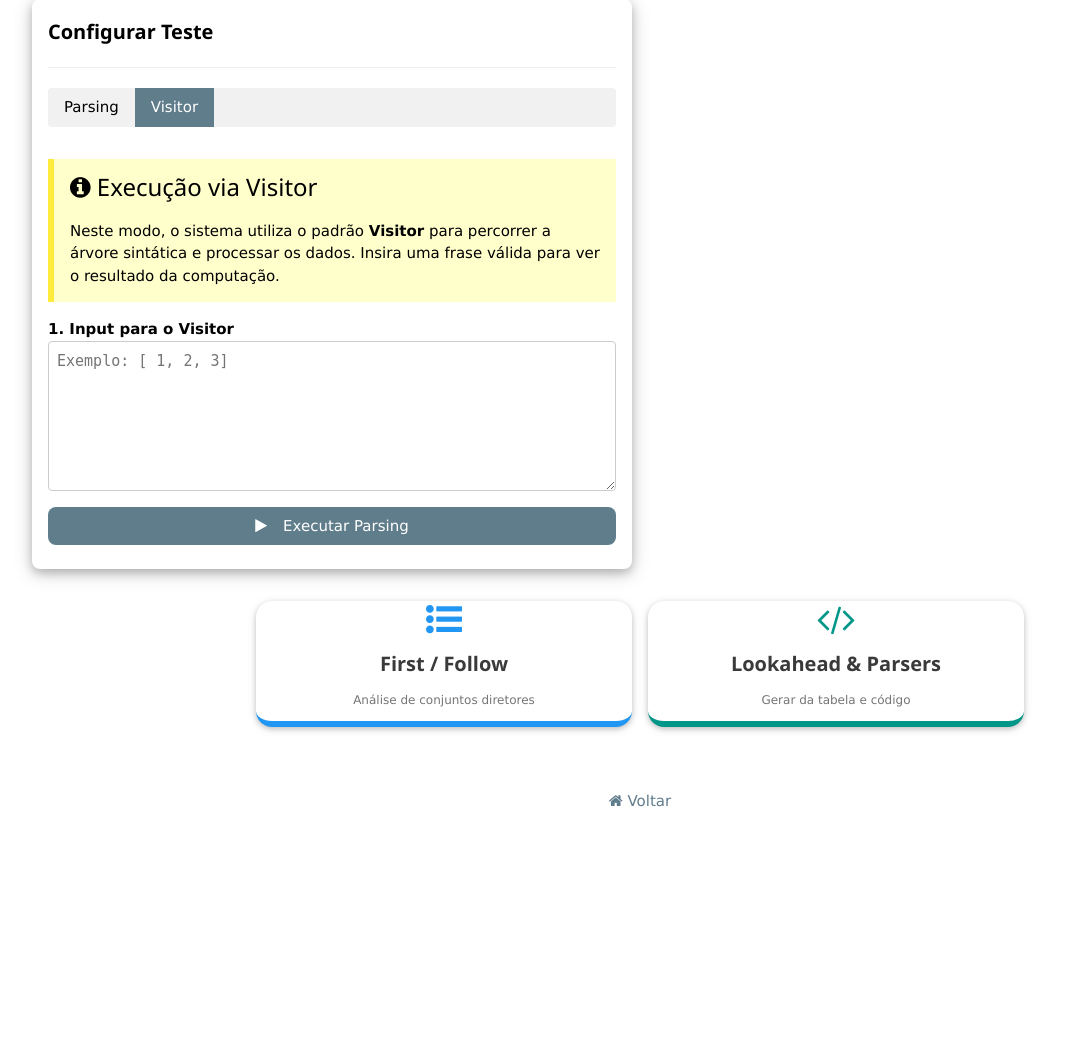
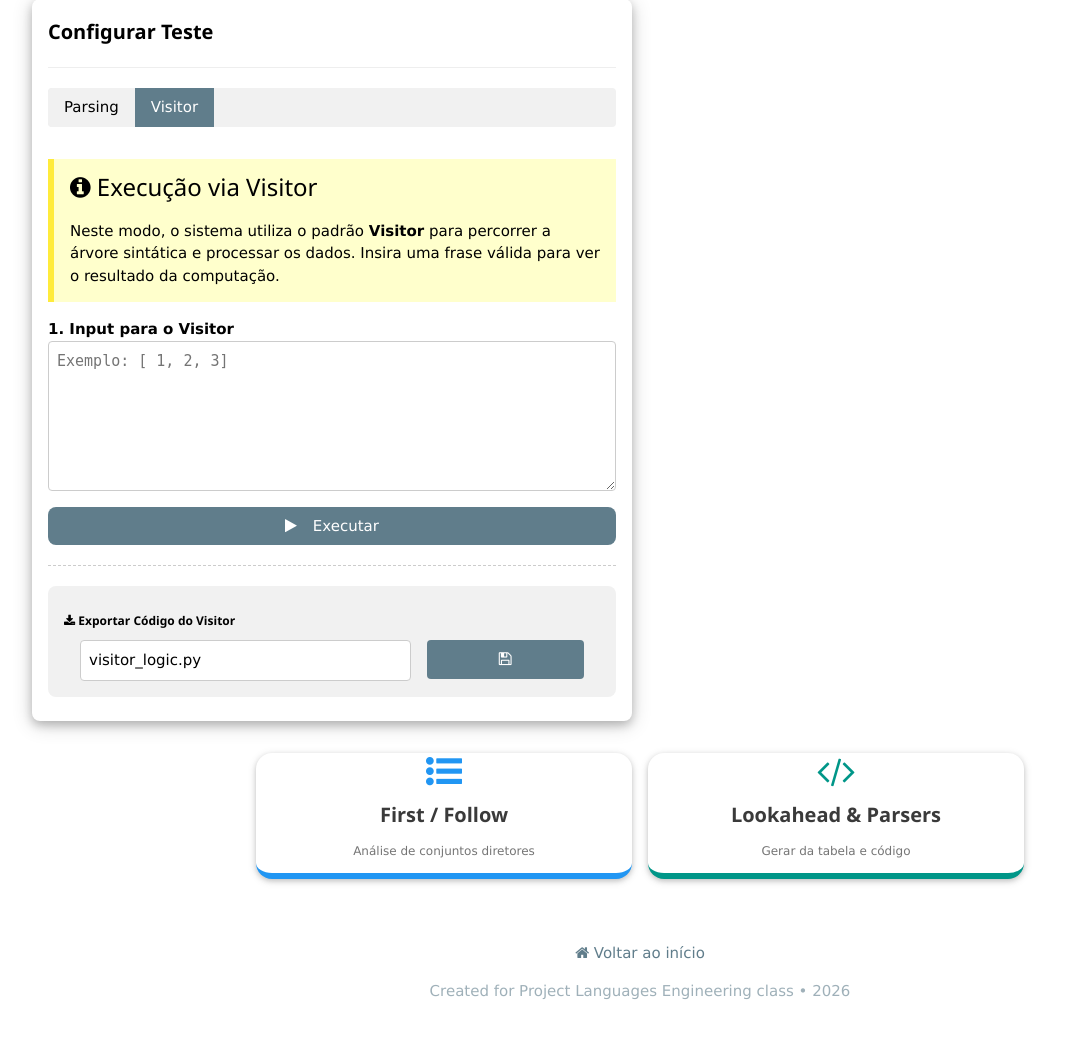
Before and after one commit to Guilhermepp4/PROJ_EL, a Flask app: page /test in a window 1280 px wide. Shown: the part 130-1180 px from the top of the page, without its empty margins (0-1065 px from the left). Before the commit the page ends 937 px from the top, so only its background shows below. Run offline with Flask 3, Linux system fonts and the light colour scheme; the visitor is signed in with stand-in values (Sample User, id 1).

Commit message:
Visitor finished

```diff
--- a/Projeto/app.py
+++ b/Projeto/app.py
@@ -7,7 +7,10 @@ import subprocess
 import sys
 import tempfile
 import os
+import uuid
+import importlib.util
 
+sys.dont_write_bytecode = True
 sys.path.insert(0, 'src')
 
 from classes_parser import (Init, Regra, Producoes)
@@ -16,6 +19,7 @@ from parser_grammar import parser_gram
 from main import conflitos, GRAMMAR_EXAMPLE
 from parser_table import gera_parser_TopDown
 from parser_rec import gera_parser_recursivo
+from my_visitor import gera_visitor
 
 app = Flask(__name__)
 
@@ -25,8 +29,7 @@ data_iso = data_hora_local.strftime('"%Y-%m-%dT%H:%M:%S')
 app.secret_key = 'uma_chave'
 
 
-def gerar_codigo_do_parser(grammar, type):
-    parser_grama = parser_gram(grammar)
+def gerar_codigo_do_parser(parser_grama, type):
     first = compute_first(parser_grama)
     follow = compute_follow(first, parser_grama)
     if type == 'Table':
@@ -186,6 +189,15 @@ def generate_parser():
 
     return response
 
+@app.route('/set_mode/visitor')
+def set_mode_visitor():
+    session['mode'] = 'visitor'
+    return redirect('/test')
+
+@app.route('/set_mode/parsing')
+def set_mode_parsing():
+    session['mode'] = 'parsing'
+    return redirect('/test')
 
 @app.route('/test')
 def test_page():
@@ -193,10 +205,12 @@ def test_page():
 
 @app.route('/run_test', methods=['POST'])
 def run_test():
+    gramma = session.get('grammar_text')
     parser_type = request.form.get('parser_type')
     test_input = request.form.get('test_input', '').strip()
 
-    codigo_gerado = gerar_codigo_do_parser(session.get('grammar_text'), parser_type)
+    parser_gramma = parser_gram(gramma)
+    codigo_gerado = gerar_codigo_do_parser(parser_gramma, parser_type)
 
     # 2. Criar um ficheiro temporário para o código e outro para o input
     with tempfile.NamedTemporaryFile(suffix=".py", delete=False, mode='w', encoding='utf-8') as pf:
@@ -239,15 +253,93 @@ def run_test():
 
     return render_template("test.html", resultado=resultado, last_input=test_input)
 
-@app.route('/set_mode/visitor')
-def set_mode_visitor():
-    session['mode'] = 'visitor'
-    return redirect('/test')
+@app.route('/generate_visitor', methods=['POST'])
+def generate_visitor():
+    print("HeRE")
+    grammar_text = session.get('grammar_text')
+    file_name = request.form.get('file_name', '').strip()
 
-@app.route('/set_mode/parsing')
-def set_mode_parsing():
-    session['mode'] = 'parsing'
-    return redirect('/test')
+    if not grammar_text:
+        return redirect('/dashboard')
+
+    grammar_obj = parser_gram(grammar_text)
+    if grammar_obj is None:
+        return "Erro: A gramática é inválida. Verifique o console."
+
+    visitor_code = gera_visitor(grammar_obj)
+
+    response = make_response(visitor_code)
+    response.headers['Content-Disposition'] = f'attachment; filename={file_name}'
+    response.headers['Content-Type'] = 'text/x-python'
+
+    return response
+
+@app.route('/run_visitor', methods=['POST'])
+def run_visitor():
+    grammar_t = session.get('grammar_text')
+    if not grammar_t:
+        return redirect('/dashboard')
+    print(grammar_t)
+    grammar = parser_gram(grammar_t)
+    if grammar is None:
+         return render_template("test.html", resultado={'status': 'error', 'error': 'Erro ao processar gramática.'})
+
+    test_input = request.form.get('test_input', '').strip()
+
+    codigo_gerado = gerar_codigo_do_parser(grammar, 'Table')
+
+    unique_name = f"visitor_parser_{uuid.uuid4().hex}"
+
+    with tempfile.NamedTemporaryFile(suffix=".py", delete=False, mode='w', encoding='utf-8') as pf:
+        pf.write(codigo_gerado)
+        path_parser = pf.name
+
+    try:
+        spec = importlib.util.spec_from_file_location(unique_name, path_parser)
+        module = importlib.util.module_from_spec(spec)
+        sys.modules[unique_name] = module
+        spec.loader.exec_module(module)
+
+        tree_object = module.parser_gramTD(test_input)
+        visitor_content = gera_visitor(grammar)
+        vis_ns = {}
+
+        exec(visitor_content, vis_ns)
+        CodeGen = vis_ns.get('CodeGen')
+
+        if not CodeGen:
+            raise Exception("Classe CodeGen não encontrada no código do Visitor.")
+
+        visitor_result = CodeGen().visit(tree_object)
+
+        f = io.StringIO()
+        with redirect_stdout(f):
+            tree_object.pretty_print()
+        tree_visual = f.getvalue()
+
+        resultado = {
+            'status': 'success',
+            'output': 'Program\n'+tree_visual,
+            'output_visitor': visitor_result
+        }
+
+    except Exception as e:
+        resultado = {
+            'status': 'error',
+            'error': f"Erro na execução: {str(e)}"
+        }
+
+    finally:
+        # 7. Limpeza absoluta
+        if os.path.exists(path_parser):
+            try:
+                os.remove(path_parser)
+                if "dynamic_parser" in sys.modules:
+                    del sys.modules["dynamic_parser"]
+            except:
+                pass
+
+    return render_template("test.html", resultado=resultado, last_input=test_input)
 
 if __name__ == '__main__':
     app.run(debug = True)
--- a/Projeto/src/main.py
+++ b/Projeto/src/main.py
@@ -1,7 +1,6 @@
 import sys
 import os
 import tempfile
-from parser_models.TDownParser import parser_gram as parser_gram_TDown
 from parser_grammar import parser_gram
 from parser_rec import gera_parser_recursivo
 from parser_table import gera_parser_TopDown
@@ -148,21 +147,21 @@ def exec_pipeline(info, input_examples):
     makeFile("parser_models/Visitor.py", visitor_content, "Visitor")
 
     print("\n6º PASSO - Testar a função de visita com input\n")
-    if visitor_content:
-        tree = parser_gram_TDown(input_examples.strip())
+    # if visitor_content:
+    #     tree = parser_gram_TDown(input_examples.strip())
 
-        vis_ns = {}
-        exec(visitor_content, vis_ns)
-        CodeGen = vis_ns['CodeGen']
-        try:
+    #     vis_ns = {}
+    #     exec(visitor_content, vis_ns)
+    #     CodeGen = vis_ns['CodeGen']
+    #     try:
 
-            result = CodeGen().visit(tree)
-            print(f"Arvore de derivação para o input: {input_examples}")
+    #         result = CodeGen().visit(tree)
+    #         print(f"Arvore de derivação para o input: {input_examples}")
 
-            tree.pretty_print()
-            print(f"Resultado da visita: {result}")
-        except Exception as e:
-            print(f"❗️ Erro: {e} -> Não foi possível executar a função de visita")
+    #         tree.pretty_print()
+    #         print(f"Resultado da visita: {result}")
+    #     except Exception as e:
+    #         print(f"❗️ Erro: {e} -> Não foi possível executar a função de visita")
 
     print("Pipeline concluída com sucesso! 🎉\n")
 
--- a/Projeto/src/parser_table.py
+++ b/Projeto/src/parser_table.py
@@ -149,7 +149,7 @@ def gera_parser_TopDown(grammar, first, follow):
     parserLines.append("type_actual = None # Tipo do token atual")
     parserLines.append("lex_actual = None # Lexema do token atual")
     parserLines.append("")
-    parserLines.append("def parser_gram(info):")
+    parserLines.append("def parser_gramTD(info):")
     parserLines.append("    global token_stream, token_pos, type_actual, lex_actual")
     parserLines.append("    token_stream = tokenizer(info)")
     parserLines.append("    token_pos = 0")
@@ -196,7 +196,7 @@ def gera_parser_TopDown(grammar, first, follow):
     parserLines.append("    else:")
     parserLines.append('        print("No input file provided. Using default test string.")')
     parserLines.append('    try:')
-    parserLines.append("        result = parser_gram(source)")
+    parserLines.append("        result = parser_gramTD(source)")
     parserLines.append("        result.pretty_print()")
     parserLines.append("    except Exception as e:")
     parserLines.append("        print(f'Erro durante o parsing: {e}')")
--- a/Projeto/templates/dashboard.html
+++ b/Projeto/templates/dashboard.html
@@ -138,5 +138,8 @@
         <div class="w3-center">
             <p><a href="/start" class="w3-text-blue-grey w3-hover-text-black" style="text-decoration: none;"><i class="fa fa-home"></i> Voltar ao início</a></p>
         </div>
+        <p class="w3-center w3-text-blue-grey w3-margin-top w3-opacity">
+            Created for Project Languages Engineering class &bull; 2026
+        </p>
     </div>
 {% endblock %}
--- a/Projeto/templates/parsers.html
+++ b/Projeto/templates/parsers.html
@@ -203,5 +203,8 @@
             </div>
         </div>
     {% endif %}
+    <p class="w3-center w3-text-blue-grey w3-margin-top w3-opacity">
+        Created for Project Languages Engineering class &bull; 2026
+    </p>
 </div>
 {% endblock %}
--- a/Projeto/templates/test.html
+++ b/Projeto/templates/test.html
@@ -20,7 +20,7 @@
                 </div>
                 <div class="w3-padding-16">
                     {% if session.get('mode') == 'visitor' %}
-                        <from action="/run_visitor" method="POST">
+                        <form action="/run_visitor" method="POST">
                             <div class="w3-panel w3-pale-yellow w3-leftbar w3-border-yellow">
                                 <h3><i class="fa fa-info-circle"></i> Execução via Visitor</h3>
                                 <p>Neste modo, o sistema utiliza o padrão <b>Visitor</b> para percorrer a árvore sintática e processar os dados. Insira uma frase válida para ver o resultado da computação.</p>
@@ -30,9 +30,27 @@
                                         style="height: 150px; font-family: monospace;"
                                         placeholder='Exemplo: [ 1, 2, 3]'></textarea>
                             <button type="submit" class="w3-button w3-blue-grey w3-block w3-round-large w3-margin-top">
-                                <i class="fa fa-play w3-margin-right"></i>Executar Parsing
+                                <i class="fa fa-play w3-margin-right"></i>Executar
                             </button>
-                        </from>
+                        </form>
+                        <hr style="border-top: 1px dashed #ccc;">
+                        <div class="w3-container w3-light-grey w3-round-large w3-padding-16">
+                            <h5 class="w3-small"><b><i class="fa fa-download"></i> Exportar Código do Visitor</b></h5>
+                            <form action="/generate_visitor" method="POST">
+                                <input type="hidden" name="action_id" value="Visitor">
+                                <div class="w3-row-padding">
+                                    <div class="w3-col s8">
+                                        <input type="text" name="file_name" class="w3-input w3-border w3-round"
+                                               placeholder="nome_do_ficheiro" value="visitor_logic.py">
+                                    </div>
+                                    <div class="w3-col s4">
+                                        <button type="submit" class="w3-button w3-blue-grey w3-round w3-block">
+                                            <i class="fa fa-save"></i>
+                                        </button>
+                                    </div>
+                                </div>
+                            </form>
+                        </div>
                     {% else %}
                         <form id="testForm" action="/run_test" method="POST">
                             <div class="w3-panel w3-pale-yellow w3-leftbar w3-border-yellow">
@@ -51,7 +69,7 @@
                                 <label><b>2. Frase de Entrada:</b></label>
                                 <textarea name="test_input" class="w3-input w3-border w3-round"
                                         style="height: 150px; font-family: monospace;"
-                                        placeholder='Exemplo: [ INT , INT ]'></textarea>
+                                        placeholder='Exemplo: [ 1, 2, 3 ]'></textarea>
                             </div>
 
                             <button type="submit" class="w3-button w3-blue-grey w3-block w3-round-large w3-margin-top">
@@ -72,18 +90,42 @@
                             <h3>Frase Aceite!</h3>
                             <p>A sequência de tokens é válida para a gramática atual.</p>
                         </div>
-                        <div class="w3-card-4 w3-white w3-margin-top">
-                            <header class="w3-container w3-dark-grey">
-                                <h5><b>Árvore de Derivação</b></h5>
+                        <div class="w3-card-4 w3-white w3-margin-top w3-round-large" style="overflow: hidden;">
+                            <header class="w3-container w3-indigo w3-padding">
+                                <h5 class="w3-margin-none"><i class="fa fa-sitemap w3-margin-right"></i><b>Análise e Resultados</b></h5>
                             </header>
-                            <div class="w3-container w3-padding">
-                                <pre style="font-family: 'Courier New', monospace;
-                                        background-color: #f4f4f4;
-                                        padding: 15px;
-                                        border-radius: 5px;
-                                        line-height: 1.2;
-                                        overflow-x: auto;">{{ resultado.output }}</pre>
+
+                            <div class="w3-container w3-padding-16">
+                                <div class="w3-margin-bottom">
+                                    <label class="w3-text-grey w3-small"><b>ESTRUTURA SINTÁTICA (AST)</b></label>
+                                    <div class="w3-light-grey w3-padding w3-round w3-border" style="position: relative;">
+                                        <pre style="font-family: 'Fira Code', 'Courier New', monospace;
+                                                   font-size: 13px;
+                                                   margin: 0;
+                                                   line-height: 1.4;
+                                                   overflow-x: auto;
+                                                   color: #2c3e50;">{{ resultado.output }}</pre>
+                                        <span class="w3-tag w3-tiny w3-display-topright w3-grey w3-round">tree</span>
+                                    </div>
+                                </div>
+                                {% if session.get('mode') == 'visitor' %}
+                                    <div class="w3-animate-bottom">
+                                        <label class="w3-text-indigo w3-small"><b>RESULTADO DA EXECUÇÃO (VISITOR)</b></label>
+                                        <div class="w3-panel w3-pale-blue w3-leftbar w3-border-indigo w3-padding-16 w3-round-right">
+                                            <div style="font-family: 'Segoe UI', Tahoma, Geneva, Verdana, sans-serif; font-size: 18px;">
+                                                <i class="fa fa-terminal w3-text-indigo w3-margin-right"></i>
+                                                <code class="w3-text-dark-grey" style="font-weight: bold;">
+                                                    {{ resultado.output_visitor if resultado.output_visitor else 'Sem retorno' }}
+                                                </code>
+                                            </div>
+                                        </div>
+                                    </div>
+                                {% endif %}
                             </div>
+
+                            <footer class="w3-container w3-light-grey w3-center w3-padding-small">
+                                <span class="w3-tiny w3-text-grey">Processado com sucesso pelo motor dinâmico</span>
+                            </footer>
                         </div>
                     {% else %}
                         <div class="w3-panel w3-pale-red w3-leftbar w3-border-red">
@@ -117,7 +159,10 @@
         </div>
     </div>
     <div class="w3-center">
-        <p><a href="/start" class="w3-text-blue-grey w3-hover-text-black" style="text-decoration: none;"><i class="fa fa-home"></i> Voltar</a></p>
+        <p><a href="/start" class="w3-text-blue-grey w3-hover-text-black" style="text-decoration: none;"><i class="fa fa-home"></i> Voltar ao início</a></p>
     </div>
+    <p class="w3-center w3-text-blue-grey w3-margin-top w3-opacity">
+        Created for Project Languages Engineering class &bull; 2026
+    </p>
 </div>
 {% endblock %}
```
Also changed, not shown: Projeto/src/parser_grammar.py (+6 -5 lines), Projeto/src/parser_models/RDParser.py (+8 -8 lines), Projeto/src/parser_models/TDownParser.py (+10 -8 lines).
